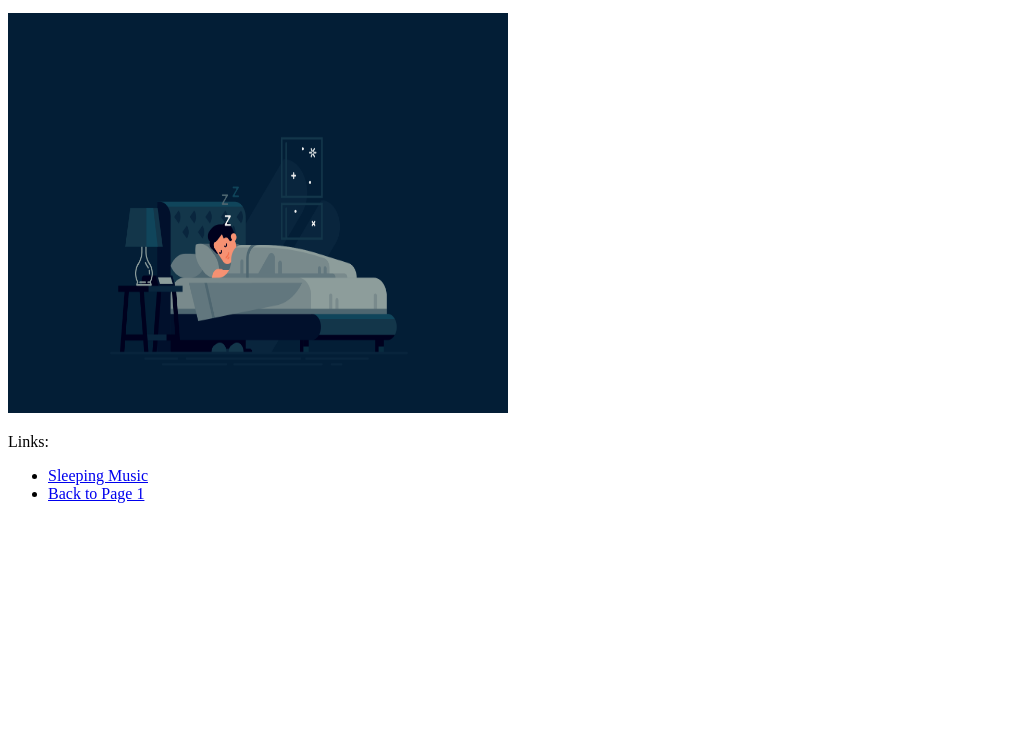
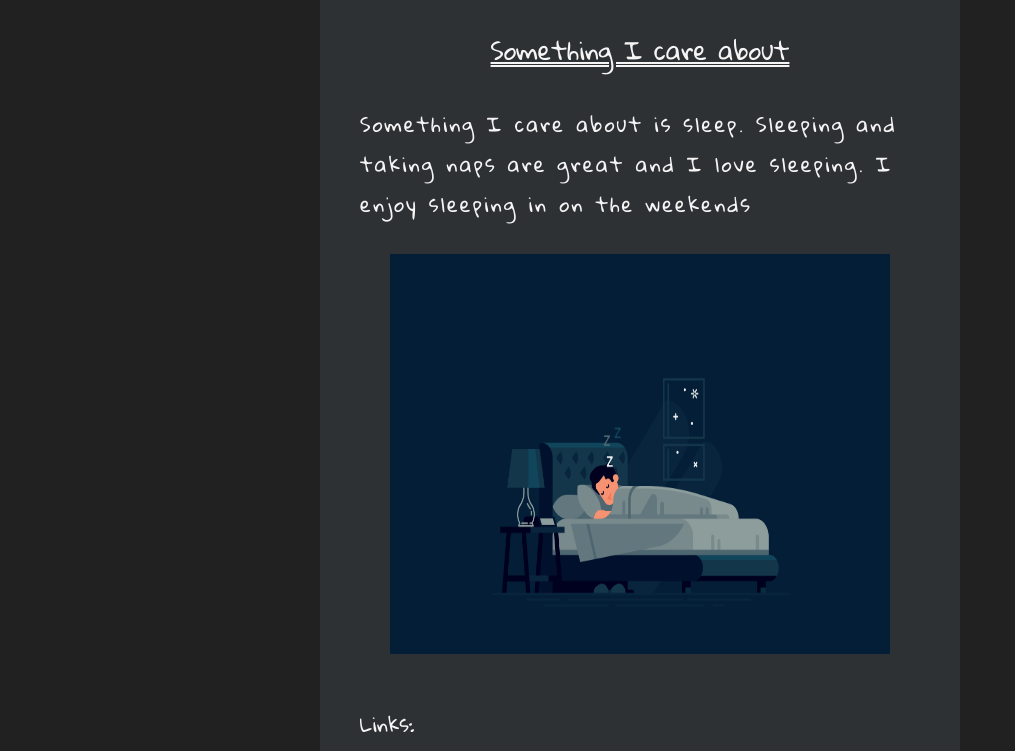
Before and after one commit to bwan31/Lab-1-, a plain HTML site: page index_two.html in a window 1280 px wide. Shown: the part 148-899 px from the top of the page, without its empty margins (0-1015 px from the left). Before the commit the page ends 800 px from the top, so only its background shows below. Drawn offline with Linux system fonts and the light colour scheme.

Commit message:
css Lab 2

```diff
--- a/index_two.html
+++ b/index_two.html
@@ -2,15 +2,19 @@
 <head>
     <meta charset="utf-8">
     <meta name="description" content="profile part 2">
-    <title>Lab 1 cont.</title>
+    <link rel="stylesheet" type="text/css" href="stylesheets/stylesheet_one.css">
+    <link rel="stylesheet" type="text/css" href="stylesheets/stylesheet_two.css">
+    <link rel="preconnect" href="https://fonts.googleapis.com">
+    <link rel="preconnect" href="https://fonts.gstatic.com" crossorigin>
+    <link href="https://fonts.googleapis.com/css2?family=Gloria+Hallelujah&display=swap" rel="stylesheet">
 </head>
 <body>
     <h1>Page 2</h1>
-    <h2>Something I care about:</h2>
-    <p>Something I care about is <strong>sleep</strong>. Sleeping and taking naps are <em>great</em> and I <b>love</b> sleeping. I enjoy sleeping in on the <i>weekends</i></p>
+    <h2>Something I care about</h2>
+    <p class="description">Something I care about is sleep. Sleeping and taking naps are great and I love sleeping. I enjoy sleeping in on the weekends</p>
     <img src="sleeping.png" width="500" height="400">
     <p>Links: </p>
-    <ul>
+    <ul class="link2">
         <li>
             <a href="https://www.youtube.com/watch?v=VUrprEsyS5Y">
                 Sleeping Music
--- /dev/null
+++ b/stylesheets/stylesheet_one.css
@@ -0,0 +1,72 @@
+html {
+    background-color: #212121;
+    color: whitesmoke;
+}
+
+body {
+    background-color: #2E3134;
+    width: 600px;
+    height: 950px;
+    margin: 0 auto ;
+    padding: 20px;
+    border: 5px;
+    font-family: 'Source Code Pro', monospace;
+
+}
+
+h1, h2 {
+    text-align: center;
+    font-size: 40px;
+    color: whitesmoke;
+}
+
+h2 {
+    padding: 20px 20px 0px 20px;
+    margin: 0 auto;
+    border: 0;
+}
+
+p {
+    font-size: 20px;
+    padding: 0px;
+    margin: 0;
+    border: 0;
+}
+
+a {
+    color: whitesmoke;
+}
+
+img {
+    display: block;
+    padding: 20px;
+    margin: auto;
+    border: 5px;
+}
+
+.bold {
+    font-weight: bold;
+}
+
+.italics {
+    font-style: italic;
+}
+
+.underline {
+    text-decoration: underline;
+}
+
+ul {
+    text-align: center;
+    list-style-type: none;
+    margin: 0;
+    padding: 0px;
+    border: 0px;
+    font-size: 20px;
+}
+
+.links {
+    text-align: left;
+    font-size: 15px;
+    text-indent: 20px;
+}
--- /dev/null
+++ b/stylesheets/stylesheet_two.css
@@ -0,0 +1,28 @@
+body {
+    font-family: 'Gloria Hallelujah', cursive;
+}
+p {
+    padding: 30px 20px 10px 20px;
+}
+.description {
+    letter-spacing: 2px;
+}
+
+.link2 {
+    font-size: 20px;
+    text-align: left;
+    text-indent: 50px;
+}
+
+h1 {
+    text-decoration: underline;
+    text-decoration-style: dotted;
+    text-decoration-color: whitesmoke;
+}
+
+h2 {
+    font-size: 25px;
+    font-weight: normal;
+    text-decoration: underline;
+    text-decoration-style: double;
+}
```
Also changed, not shown: index.html (+10 -6 lines).
